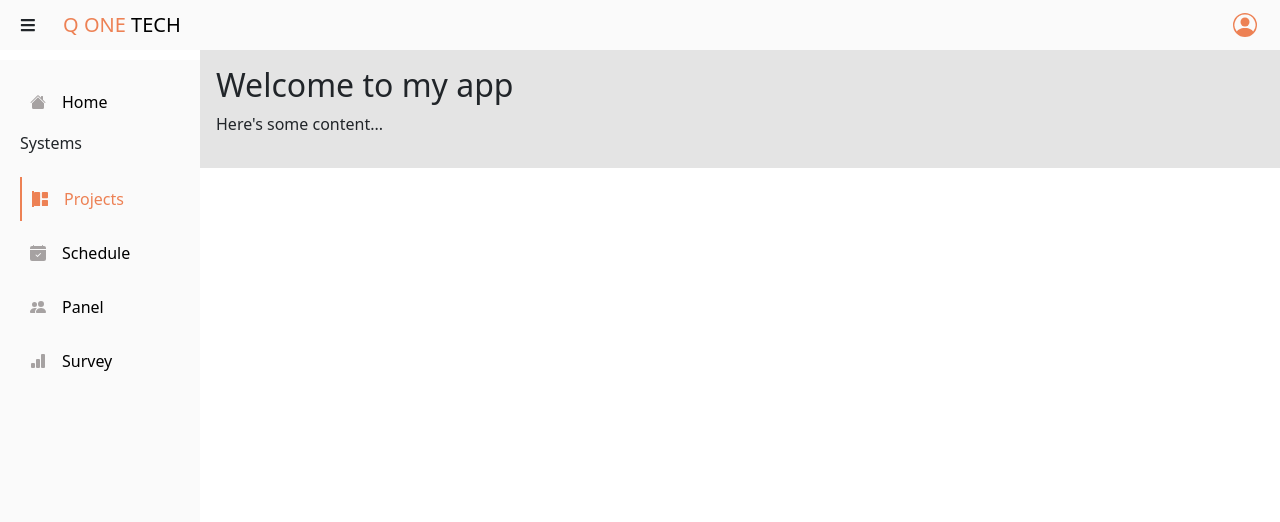
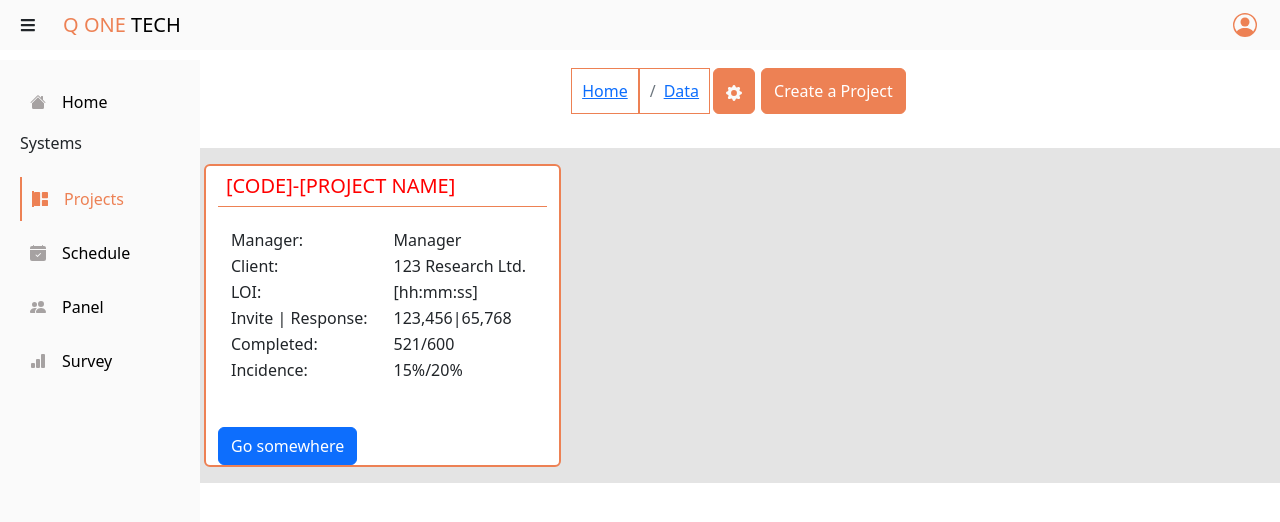
Before and after one commit to Anila102/project_manager_demo, a React (Create React App) app: page / in a window 1280 px wide. Shown: the top 522 px of the page. Built offline with nearby package versions, Linux system fonts and the light colour scheme.

Commit message:
little on project card

```diff
--- a/src/App.js
+++ b/src/App.js
@@ -1,7 +1,7 @@
 import React,{useState} from "react";
-import './App.css';
+import 'bootstrap/dist/css/bootstrap.min.css'
 import SideNavbar from './components/SideNavbar'
-import Projects from './components/Projects'
+import Projects from './components/Projects/Projects'
 import Navbar from './components/Navbar'
 import { ThemeProvider } from 'styled-components';
 
--- /dev/null
+++ b/src/components/Projects/Project.js
@@ -0,0 +1,64 @@
+import React from 'react'
+import styled from 'styled-components';
+import Button from 'react-bootstrap/Button';
+import Card from 'react-bootstrap/Card';
+export default function Project({title,theme}) {
+
+const Cards = styled(Card)`
+border:2px solid ${theme.colors.main}
+
+
+`;
+const Body = styled(Card.Body)`
+padding:0
+`;
+const Title = styled(Card.Title)`
+color: red;
+padding:8px;
+border-bottom:1px solid ${theme.colors.main}
+`;
+const StyledText = styled(Card.Text)`
+
+font-size: 16px;
+display:flex;
+
+`;
+const Coulmn = styled(Card.Text)`
+list-style: none;
+padding:12px
+`;
+const ListItem = styled.li`
+padding:1px
+`;
+
+  return (
+    <>
+    <div className='row'>
+    <Cards className="col-sm-4">
+      <Body>
+        <Title>{title}</Title>
+        <StyledText>
+         <Coulmn>
+            <ListItem>Manager:</ListItem>
+            <ListItem>Client:</ListItem>
+            <ListItem>LOI:</ListItem>
+            <ListItem>Invite | Response:</ListItem>
+            <ListItem>Completed:</ListItem>
+            <ListItem>Incidence:</ListItem>
+         </Coulmn>
+         <Coulmn>
+            <ListItem>Manager</ListItem>
+            <ListItem>123 Research Ltd.</ListItem>
+            <ListItem>[hh:mm:ss]</ListItem>
+            <ListItem>123,456|65,768</ListItem>
+            <ListItem>521/600</ListItem>
+            <ListItem>15%/20%</ListItem>
+         </Coulmn>
+        </StyledText>
+        <Button variant="primary">Go somewhere</Button>
+      </Body>
+    </Cards>
+    </div>
+    </>
+  )
+}
--- a/src/components/Projects.js
+++ b/src/components/Projects/Projects.js
@@ -1,5 +1,7 @@
 import React from 'react';
 import styled from 'styled-components';
+import ProjectsHeader from './ProjectsHeader';
+import Project from './Project';
 
 
 const MainContent = styled.div`
@@ -12,12 +14,12 @@ width: ${({ isOpen }) => (isOpen ? 'calc(100% - 200px)' : '100%')};
 background-color:${props => props.theme.colors.background}
 `;
 
-export default function Projects({isOpen}) {
+export default function Projects({isOpen,theme}) {
   return (
     <>
+    <ProjectsHeader  isOpen={isOpen} theme={theme} />
       <MainContent isOpen={isOpen}>
-        <h2>Welcome to my app</h2>
-        <p>Here's some content...</p>
+        <Project theme={theme} title={`[CODE]-[PROJECT NAME]`} />
       </MainContent>
     </>
   )
--- /dev/null
+++ b/src/components/Projects/ProjectsHeader.js
@@ -0,0 +1,55 @@
+import React from 'react'
+import styled from 'styled-components';
+import Breadcrumb from 'react-bootstrap/Breadcrumb';
+
+import { BsFillGearFill } from "react-icons/bs";
+import { Button } from 'react-bootstrap';
+
+const MainContent = styled.div`
+margin-left: ${({ isOpen }) => (isOpen ? '200px' : '0px')};
+padding: 1rem;
+transition: 350ms;
+position:fixed
+height:100%
+width: ${({ isOpen }) => (isOpen ? 'calc(100% - 200px)' : '100%')};
+background-color:${props => props.theme.colors.background}
+display:flex;
+justify-content:space-between;
+`;
+
+const BreadcrumbStyle = {
+    padding: '2px',
+    width:'100%',
+    display:'flex',
+    justifyContent:'space-around'
+
+}
+const BreadcrumbItemStyle = {
+    padding: '10px',
+    backgroundColor: 'white',
+    border: '1px solid #ED8154',
+}
+const ButtonStyle = {
+    marginRight: '3px',
+    marginLeft: '3px',
+    border: '1px solid #ED8154',
+    backgroundColor: '#ED8154',
+
+}
+
+export default function ProjectsHeader({ theme, isOpen }) {
+    return (
+        <><MainContent isOpen={isOpen}>
+            <Breadcrumb style={BreadcrumbStyle}>
+                <Breadcrumb.Item style={BreadcrumbItemStyle} to="">Home</Breadcrumb.Item>
+                <Breadcrumb.Item style={BreadcrumbItemStyle} >Data</Breadcrumb.Item>
+                <Button style={ButtonStyle}><BsFillGearFill color={theme.colors.white} /></Button>
+            <Button style={ButtonStyle}>Create a Project</Button>
+            </Breadcrumb>
+
+
+
+
+        </MainContent></>
+    )
+}
```
